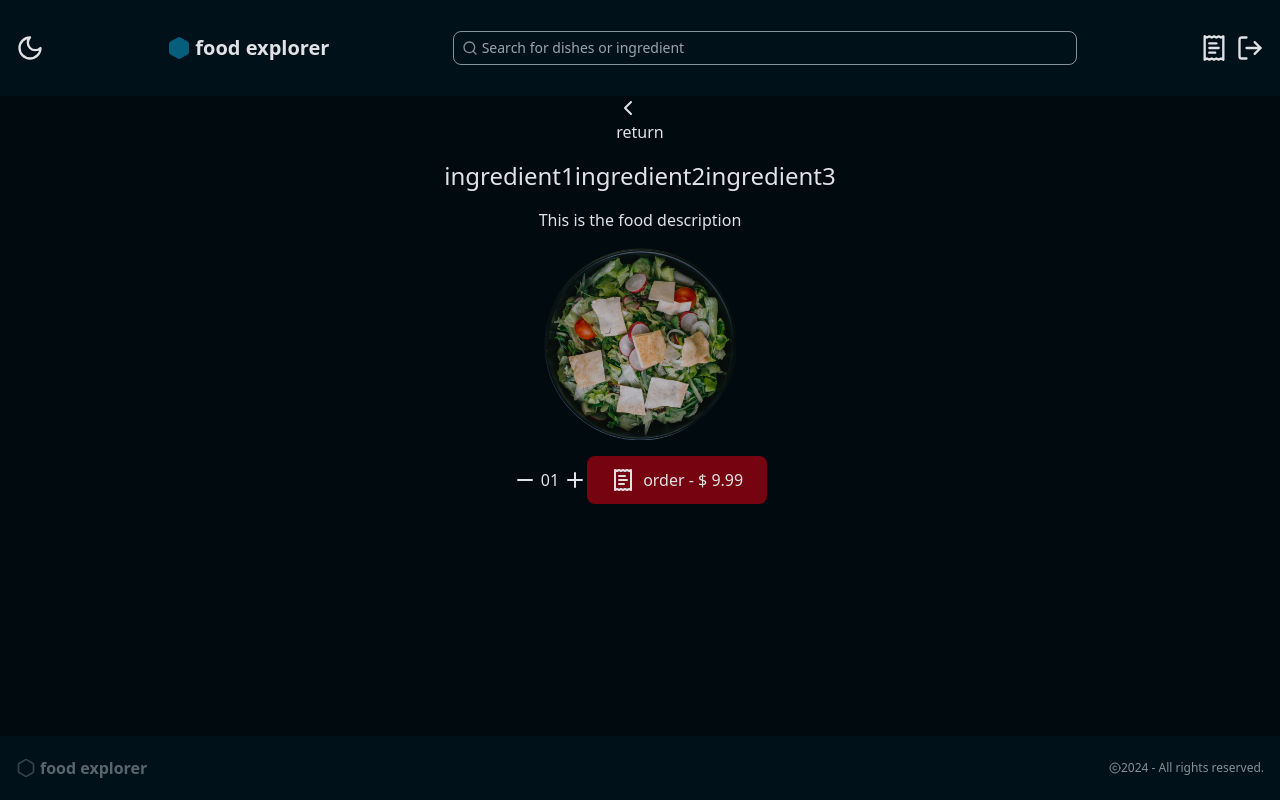
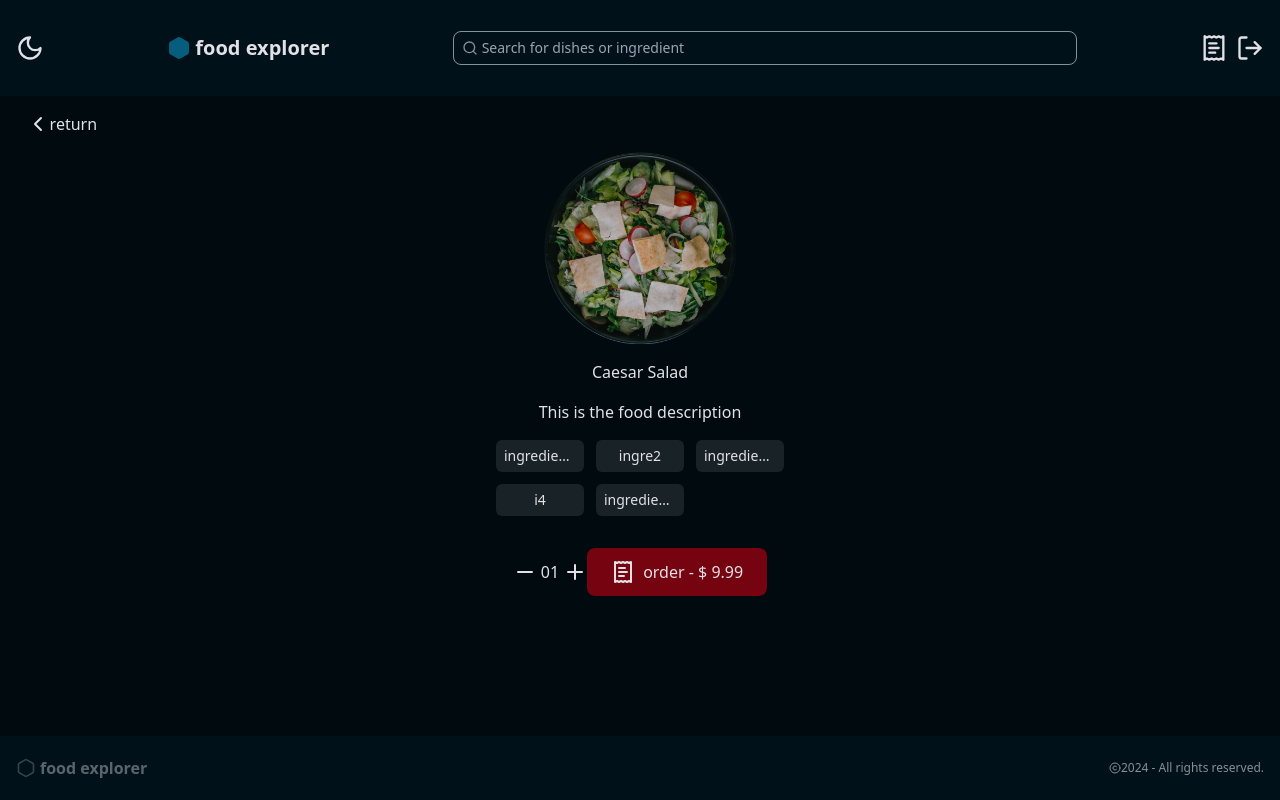
Before and after one commit to dameness/food-explorer-front, a React (Vite) app: page /food in a window 1280 px wide. Built offline with nearby package versions, Linux system fonts and the light colour scheme.

Commit message:
style: add initial style to food page

```diff
--- a/src/components/foodInfo.tsx
+++ b/src/components/foodInfo.tsx
@@ -9,14 +9,27 @@ interface FoodProps {
 export const FoodInfo = ({ data }: FoodProps) => {
   return (
     <>
-      <h1 className='text-2xl'>{data.ingredients}</h1>
-      <h1>{data.description}</h1>
-
       <img
         src='/assets/mask-group.png'
         className='sm:w-48 xs:w-36 w-24'
         alt='food'
       />
+
+      <h1>{data.name}</h1>
+      <h1>{data.description}</h1>
+      <div className='grid grid-cols-3 gap-3 w-11/12 max-w-72'>
+        {data.ingredients.map((ingredient) => (
+          <div
+            key={ingredient}
+            className='text-center xs:text-sm text-xs text-ellipsis overflow-hidden bg-Dark/Dark-1000 px-2 py-1.5 rounded-md'
+          >
+            {ingredient}
+          </div>
+        ))}
+      </div>
+
+      <h1 className='text-2xl'></h1>
+
       <div className='flex items-center'>
         <div className='flex items-center gap-1'>
           <Minus />
--- a/src/pages/food.tsx
+++ b/src/pages/food.tsx
@@ -1,19 +1,26 @@
 import { FoodInfo } from '@/components/foodInfo';
 import { ChevronLeft } from 'lucide-react';
+import { Link } from 'react-router-dom';
 
 export const Food = () => {
   return (
     <>
-      <div>
+      <Link to='/' className='mt-4 flex items-center place-self-start'>
         <ChevronLeft />
         return
-      </div>
+      </Link>
 
       <FoodInfo
         data={{
           name: 'Caesar Salad',
           description: 'This is the food description',
-          ingredients: ['ingredient1', 'ingredient2', 'ingredient3'],
+          ingredients: [
+            'ingredient1312312312312',
+            'ingre2',
+            'ingredient3',
+            'i4',
+            'ingredient5',
+          ],
           price: 9.99,
         }}
       />
```
